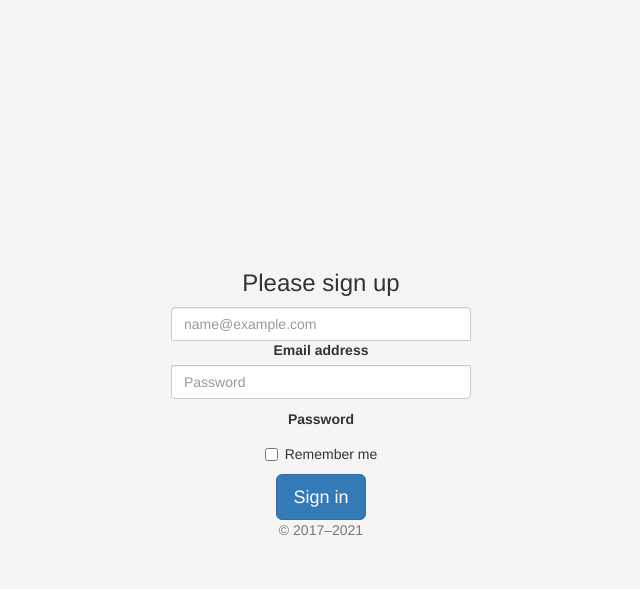
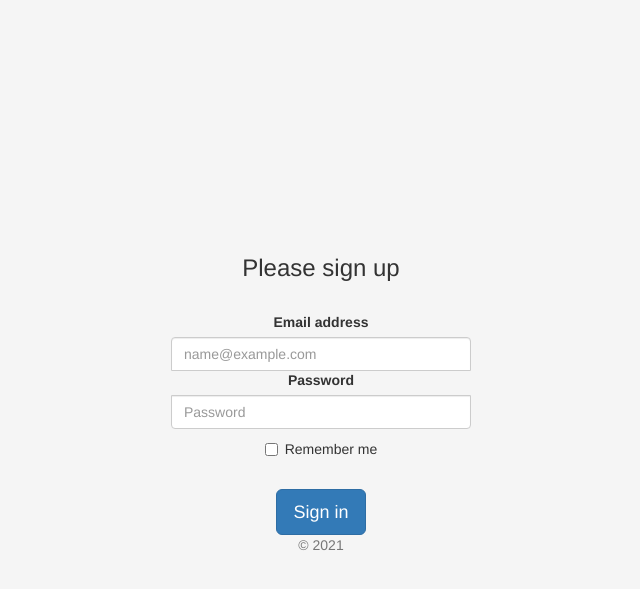
Before and after one commit to Jeisse/safe-infos, a Flask app: page /signup in a window 1280 px wide. Shown: the top 589 px of the page, without its empty margins (319-959 px from the left). Run offline with Flask 2, Linux system fonts and the light colour scheme; some libraries are stand-ins or nearby versions.

Commit message:
UI changes on Sign-up page

```diff
--- a/templates/signup.html
+++ b/templates/signup.html
@@ -29,13 +29,15 @@
   <form action="/signupForm" method="POST">
     <h1 class="h3 mb-3 fw-normal">Please sign up</h1>
 
+    </br>
+
     <div class="form-floating">
+      <label for="floatingInput">Email address</label>
       <input type="email" name="username" class="form-control" id="floatingInput" placeholder="name@example.com">
-      <label for="floatingInput">Email address</label>
     </div>
     <div class="form-floating">
+      <label for="floatingPassword">Password</label>
       <input type="password" name="password" class="form-control" id="floatingPassword" placeholder="Password">
-      <label for="floatingPassword">Password</label>
     </div>
 
     <div class="checkbox mb-3">
@@ -43,8 +45,9 @@
         <input type="checkbox" value="remember-me"> Remember me
       </label>
     </div>
+    </br>
     <button class="w-100 btn btn-lg btn-primary" type="submit">Sign in</button>
-    <p class="mt-5 mb-3 text-muted">&copy; 2017–2021</p>
+    <p class="mt-5 mb-3 text-muted">&copy; 2021</p>
   </form>
 </main>
 
```
